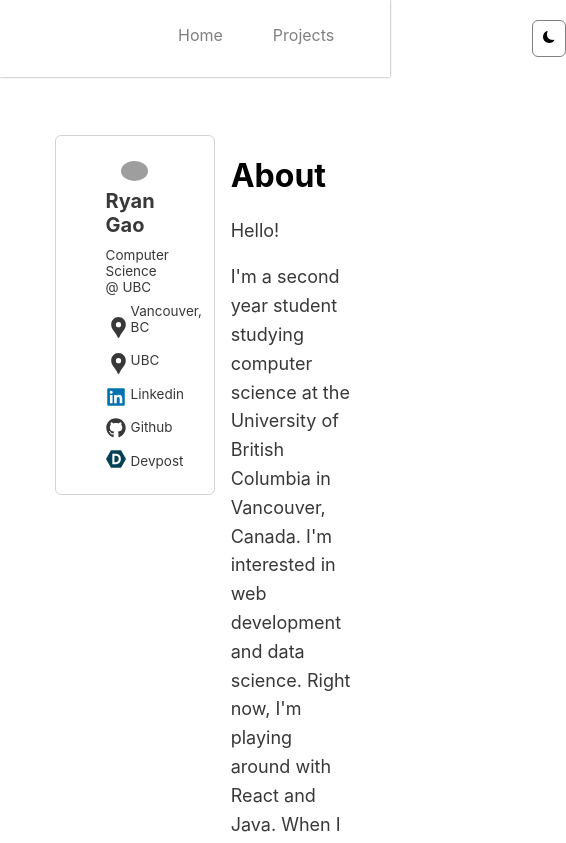
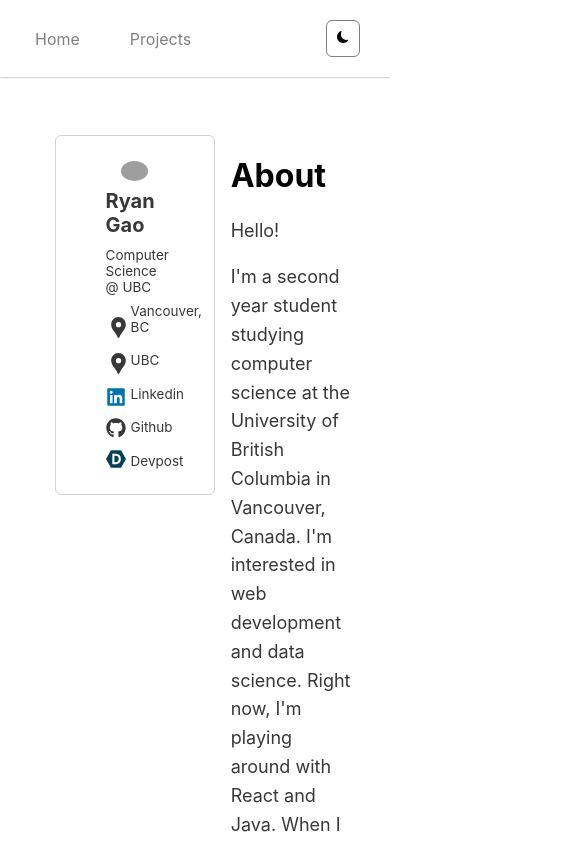
Before and after one commit to toblrne/personalwebsite, a React (Create React App) app: page / in a window 390 px wide. Shown: the top 843 px of the page, 566 px wide, since content can reach past the window. Built offline with nearby package versions, Linux system fonts and the light colour scheme; grey boxes are pictures that could not be loaded.

Commit message:
add mobile optimization for navbar

```diff
--- a/src/Pages/App.js
+++ b/src/Pages/App.js
@@ -14,9 +14,9 @@ const App = () => {
 
   return (
     <div className={`${"main-container"} ${mode}`}>
-      <div>
+      <div className={`${"secondary-container"} ${mode}`}>
         <Navbar />
-        <div className="main-content-container">
+        <div className={`${"main-content-container"} ${mode}`}>
           <Sidebar />
           <Main />
         </div>
--- a/src/Pages/App.scss
+++ b/src/Pages/App.scss
@@ -1,12 +1,23 @@
 @import "src/globals.scss";
 
 .main-container {
-    height: 100vh;
-    width: 100vw;
+    height: 100%;
+    width: 100%;
     display: flex;
     flex-direction: column;
     justify-content: space-between;
 
+    &.dark {
+        background-color: #212121;
+        transition: all 0.5s ease;
+    }
+
+    &.light {
+        background-color: white;
+        transition: all 0.5s ease;
+    }
+
+    .secondary-container {
         &.dark {
             background-color: #212121;
             transition: all 0.5s ease;
@@ -24,8 +35,21 @@
             max-width: 100%;
             margin: 5vh 10vw;
 
+            &.dark {
+                background-color: #212121;
+                transition: all 0.5s ease;
+            }
+
+            &.light {
+                background-color: white;
+                transition: all 0.5s ease;
+            }
+
 
         }
+    }
+
+
 
     @media screen and (min-width: 2000px) {
         .main-content-container {
--- a/src/Pages/ProjectsPage.js
+++ b/src/Pages/ProjectsPage.js
@@ -13,11 +13,10 @@ const ProjectsPage = () => {
 
     return (
         <div className={`${"projectspage-container"} ${mode}`}>
-            <div>
+            <div className={`${"secondaryprojectspage-container"} ${mode}`}>
                 <Navbar />
                 <div className="projectstext-container">
                     {mappedProjects}
-
                 </div>
             </div>
             <Footer />
@@ -26,6 +25,14 @@ const ProjectsPage = () => {
 }
 
 const projectInformation = [
+    {
+        title: "This Day in History",
+        github: "https://github.com/toblrne/wikidate",
+        technologies: ["HTML", "SCSS", "JavaScript", "React.js", "Firebase"],
+        description: "Web app that takes data from a Wikipedia API and randomly displays what event happened on a specific day.",
+        demo: "https://wikidate.web.app/"
+
+    },
     {
         title: "Personal Website",
         github: "https://github.com/toblrne/personalwebsite",
@@ -37,12 +44,12 @@ const projectInformation = [
     {
         title: "Recipe Management System",
         technologies: ["Java", "Swing", "JUnit"],
-        description: "CRUD application built using Java Swing. Allows users to view, add, vote on, save, and load recipes."
+        description: "CRUD application built using Java Swing. Allows users to view, add, vote on, save, and load recipes using a GUI."
     },
     {
         title: "Chat App",
-        technologies: ["HTML", "CSS", "JavaScript", "Firebase"],
-        description: "Simple chat app that allows users to send and clear messages. Deployed using Firebase."
+        technologies: ["HTML", "CSS", "JavaScript", "React.js", "Firebase"],
+        description: "Simple chat app that allows users to send and clear messages. Backend done with Firebase."
     }
 ]
 
--- a/src/Pages/ProjectsPage.scss
+++ b/src/Pages/ProjectsPage.scss
@@ -18,12 +18,24 @@
         transition: background-color 0.5s ease;
     }
 
+    .secondaryprojectspage-container {
+        &.dark {
+            background-color: #212121;
+            transition: background-color 0.5s ease;
+            border: none;
+        }
 
+        &.light {
+            background-color: white;
+            transition: background-color 0.5s ease;
+        }
 
-    .projectstext-container {
-        display: flex;
-        flex-direction: row;
-        flex-wrap: wrap;
-        margin: 5vh 15vw;
+        .projectstext-container {
+            display: flex;
+            flex-direction: row;
+            flex-wrap: wrap;
+            margin: 5vh 15vw;
+        }
     }
+
 }
--- a/src/components/Navbar/Navbar.js
+++ b/src/components/Navbar/Navbar.js
@@ -21,15 +21,13 @@ const Navbar = () => {
                 <Link to="/" className={`${"nav-element"} ${mode}`}> Home </Link>
                 <Link to="/projects" className={`${"nav-element"} ${mode}`}> Projects  </Link>
             </div>
-
             {mode === "dark" ?
                 <button className={`${"mode-toggle"} ${mode}`} onClick={() => dispatch(toggle())}>
                     <IconContext.Provider value={{ color: "yellow" }}>
                         <BsFillSunFill />
                     </IconContext.Provider>  </button> :
                 <button className={`${"mode-toggle"} ${mode}`} onClick={() => dispatch(toggle())}>
-                <BsFillMoonFill /> </button>}
-
+                    <BsFillMoonFill /> </button>}
         </nav> // 3
     );
 }
--- a/src/components/Navbar/Navbar.scss
+++ b/src/components/Navbar/Navbar.scss
@@ -3,10 +3,10 @@
 nav {
     box-shadow: 0 0.2px 2px grey;
     display: flex;
+    flex-direction: row;
+    align-items: center;
     justify-content: space-between;
 
-
-    // #32353b
     &.dark {
         background-color: #282828;
         transition: all 0.5s ease;
@@ -26,6 +26,11 @@ nav {
         margin: 0 20vw;
         padding: 25px 100px;
 
+        @media only screen and (min-width: 320px) and (max-width: 480px) {
+            margin: 0;
+            padding: 25px 35px;
+        }
+
         .nav-element {
             text-decoration: none;
             color: grey;
@@ -44,15 +49,7 @@ nav {
                 }
             }
         }
-
-
     }
-
-    // @media screen and (max-width: 2000px) {
-    //     .nav-elements {
-    //         margin: 0 10vw;
-    //     }
-    // }
 
     .mode-toggle {
         margin: 20px;
@@ -62,6 +59,10 @@ nav {
         border-radius: 6px;
         font: 75% $font;
         color: black;
+
+        @media only screen and (min-width: 320px) and (max-width: 480px) {
+            margin-right: 30px;
+        }
 
         &:hover {
             background-color: rgb(220, 220, 220);
@@ -75,6 +76,4 @@ nav {
             }
         }
     }
-
-
 }
--- a/src/globals.scss
+++ b/src/globals.scss
@@ -1,7 +1,10 @@
+html,
 body {
     margin: 0px;
     padding: 0px;
     box-sizing: border-box;
+    overflow-x: hidden;
+
 }
 
 // font import
```
Lines whose indentation alone changed are shown as unchanged.
